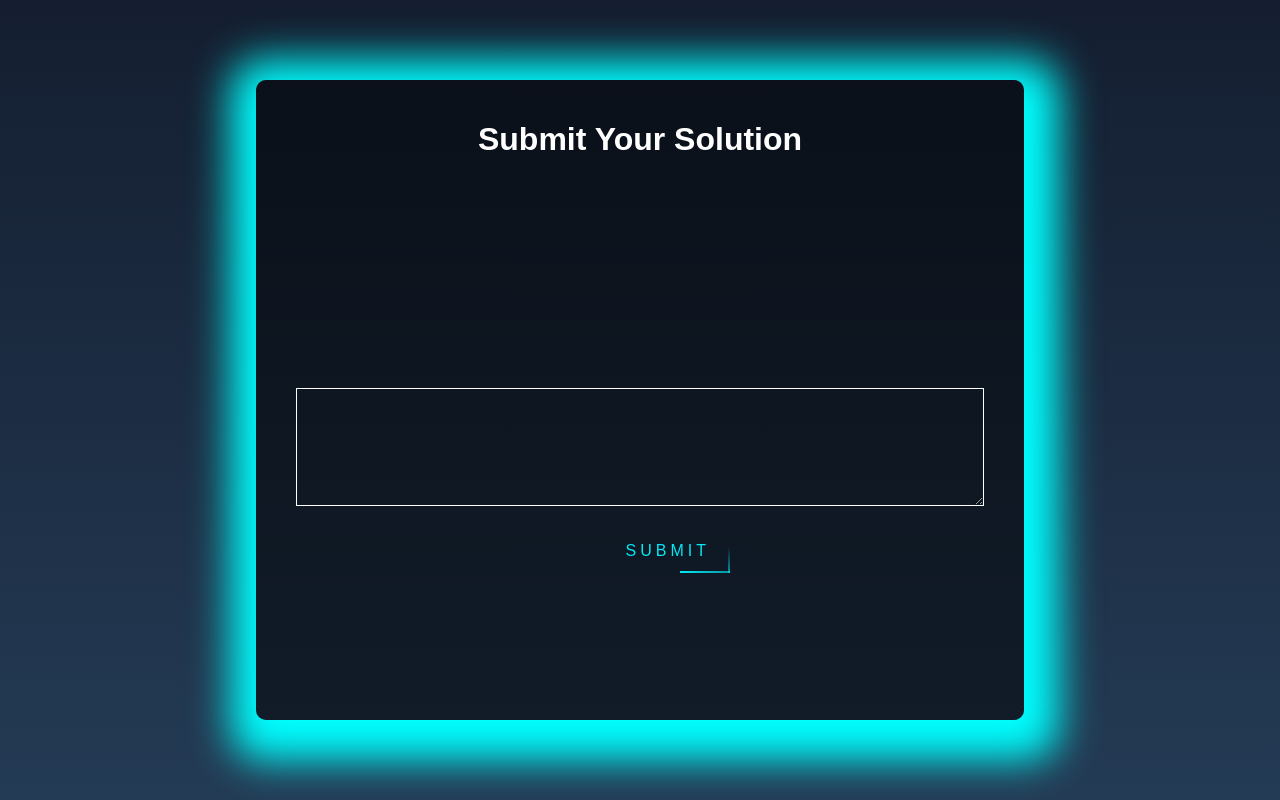
After one commit to Ardent-Community/ardent-website, a Flask app: template templates/submit.html in a window 1280 px wide. The commit adds this page. Run offline with Flask 2, Linux system fonts and the light colour scheme; the template is opened without the code that fills it, so the values that code supplies are empty.

Commit message:
Added Solution Submission

```diff
--- /dev/null
+++ b/templates/submit.html
@@ -0,0 +1,253 @@
+<!DOCTYPE html>
+<html lang="en">
+<head>
+  <meta charset="UTF-8">
+  <meta http-equiv="X-UA-Compatible" content="IE=edge">
+  <meta name="viewport" content="width=device-width, initial-scale=1.0">
+  <link href="https://cdn.jsdelivr.net/npm/bootstrap@5.0.1/dist/css/bootstrap.min.css" rel="stylesheet"
+  integrity="sha384-+0n0xVW2eSR5OomGNYDnhzAbDsOXxcvSN1TPprVMTNDbiYZCxYbOOl7+AMvyTG2x" crossorigin="anonymous">
+  <link rel="preconnect" href="https://fonts.googleapis.com">
+<link rel="preconnect" href="https://fonts.gstatic.com" crossorigin>
+<link href="https://fonts.googleapis.com/css2?family=JetBrains+Mono:wght@300&display=swap" rel="stylesheet">
+<title>Submit Solution- Weekly Challenges</title>
+</head>
+<style>
+  html {
+  height: 100%;
+}
+body {
+  margin:0;
+  padding:0;
+  font-family: sans-serif;
+  background: linear-gradient(#141e30, #243b55);
+}
+
+.login-box {
+  position: absolute;
+  top: 50%;
+  left: 50%;
+  width: 60%;
+  height: 80%;
+  padding: 40px;
+  transform: translate(-50%, -50%);
+  background: rgba(0,0,0,.5);
+  box-sizing: border-box;
+  box-shadow: 0 15px 25px rgba(0,0,0,.6);
+  border-radius: 10px;
+  box-shadow: 5px 10px 40px 30px #0ff;
+}
+
+@-webkit-keyframes glow {
+  from {
+    text-shadow: 0 0 10px rgb(255, 255, 255), 0 0 20px rgb(52, 255, 255), 0 0 30px #0099ff;
+  }
+  to {
+    text-shadow: 0 0 20px rgb(255, 255, 255), 0 0 30px #5bfff7, 0 0 40px #ffffff;
+  }
+}
+
+.login-box h2 {
+  margin: 0 0 30px;
+  padding: 0;
+  color: #fff;
+  text-align: center;
+}
+
+.login-box .user-box {
+  position: relative;
+}
+
+.login-box .user-box textarea {
+  position: absolute;
+  top: 200px;
+  font-family: 'JetBrains Mono', monospace;
+  width: 100%;
+  padding: 10px 0;
+  font-size: 16px;
+  color: #fff;
+  /* margin-bottom: 30px; */
+  /* border: none; */
+  border: 1px solid #fff;
+  outline: none;
+  background: transparent;
+}
+.login-box .user-box label {
+  position: absolute;
+  top:0;
+  left: 0;
+  padding: 10px 0;
+  font-size: 16px;
+  color: #fff;
+  pointer-events: none;
+  transition: .5s;
+}
+
+.login-box .user-box input:focus ~ label,
+.login-box .user-box input:valid ~ label {
+  top: -20px;
+  left: 0;
+  color: #03e9f4;
+  font-size: 12px;
+}
+
+.login-box form a {
+  position: relative;
+  display: inline-block;
+  padding: 10px 20px;
+  color: #03e9f4;
+  font-size: 16px;
+  text-decoration: none;
+  text-transform: uppercase;
+  overflow: hidden;
+  transition: .5s;
+  margin-top: 40px;
+  letter-spacing: 4px
+}
+
+.login-box a:hover {
+  background: #03e9f4;
+  color: #fff;
+  border-radius: 5px;
+  box-shadow: 0 0 5px #03e9f4,
+              0 0 25px #03e9f4,
+              0 0 50px #03e9f4,
+              0 0 100px #03e9f4;
+}
+
+.login-box a span {
+  position: absolute;
+  display: block;
+}
+
+.login-box a span:nth-child(1) {
+  top: 0;
+  left: -100%;
+  width: 100%;
+  height: 2px;
+  background: linear-gradient(90deg, transparent, #03e9f4);
+  animation: btn-anim1 1s linear infinite;
+}
+
+@keyframes btn-anim1 {
+  0% {
+    left: -100%;
+  }
+  50%,100% {
+    left: 100%;
+  }
+}
+
+.login-box a span:nth-child(2) {
+  top: -100%;
+  right: 0;
+  width: 2px;
+  height: 100%;
+  background: linear-gradient(180deg, transparent, #03e9f4);
+  animation: btn-anim2 1s linear infinite;
+  animation-delay: .25s
+}
+
+@keyframes btn-anim2 {
+  0% {
+    top: -100%;
+  }
+  50%,100% {
+    top: 100%;
+  }
+}
+
+#btn{
+  position: absolute;
+  bottom: -40vh;
+  left: 45%;
+}
+
+.login-box a span:nth-child(3) {
+  bottom: 0;
+  right: -100%;
+  width: 100%;
+  height: 2px;
+  background: linear-gradient(270deg, transparent, #03e9f4);
+  animation: btn-anim3 1s linear infinite;
+  animation-delay: .5s
+}
+
+@keyframes btn-anim3 {
+  0% {
+    right: -100%;
+  }
+  50%,100% {
+    right: 100%;
+  }
+}
+
+.login-box a span:nth-child(4) {
+  bottom: -100%;
+  left: 0;
+  width: 2px;
+  height: 100%;
+  background: linear-gradient(360deg, transparent, #03e9f4);
+  animation: btn-anim4 1s linear infinite;
+  animation-delay: .75s
+}
+
+@keyframes btn-anim4 {
+  0% {
+    bottom: -100%;
+  }
+  50%,100% {
+    bottom: 100%;
+  }
+}
+
+/* For 640 Resolution */
+@media only screen
+and (min-device-width : 360px)
+and (max-device-width : 640px)
+{
+  .login-box{
+    width: 98%;
+  }
+  #btn{
+    left: 10%;
+  }
+  .login-box .user-box textarea{
+    top: 97px;
+  }
+}
+
+@media only screen
+and (min-device-width : 250px)
+and (max-device-width : 620px)
+{.login-box{
+    width: 98%;
+  }
+  #btn{
+    left: 10%;
+  }
+  .login-box .user-box textarea{
+    top: 97px;
+  }}
+
+</style>
+
+<body>
+  <div class="login-box">
+    <h2><strong>Submit Your Solution</strong></h2>
+    <form>
+      <div class="user-box">
+        <textarea name="solution" rows="4" cols="50"></textarea>
+        <br><br><br>
+        <div id="btn">
+      <a href="#">
+        <span></span>
+        <span></span>
+        <span></span>
+        <span></span>
+        Submit
+      </a>
+    </div>
+    </form>
+  </div>
+</body>
+</html>
```
Also changed, not shown: templates/signup.html (deleted, +0 -79 lines), templates/tabbed.html (+5 -5 lines).
